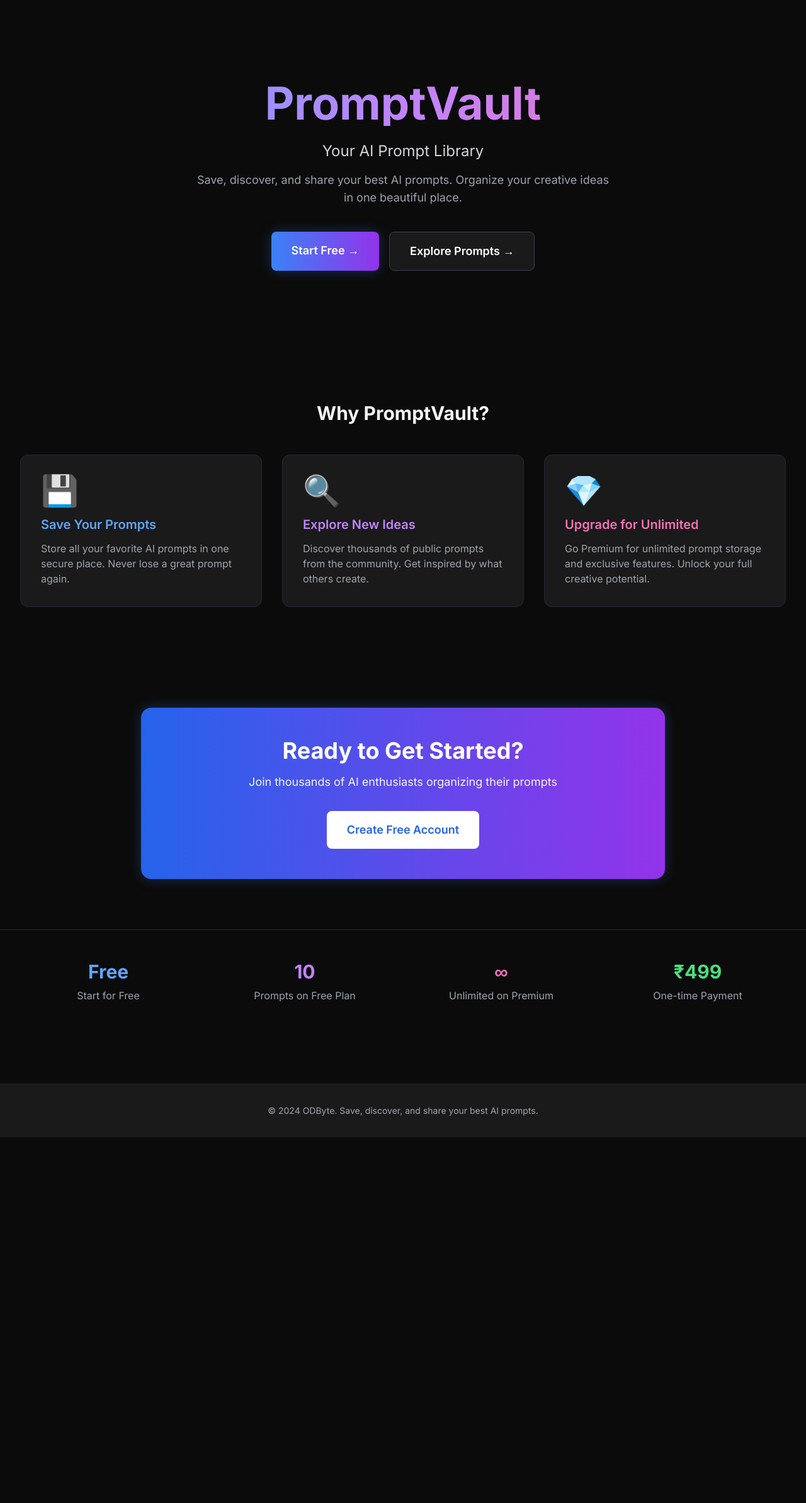
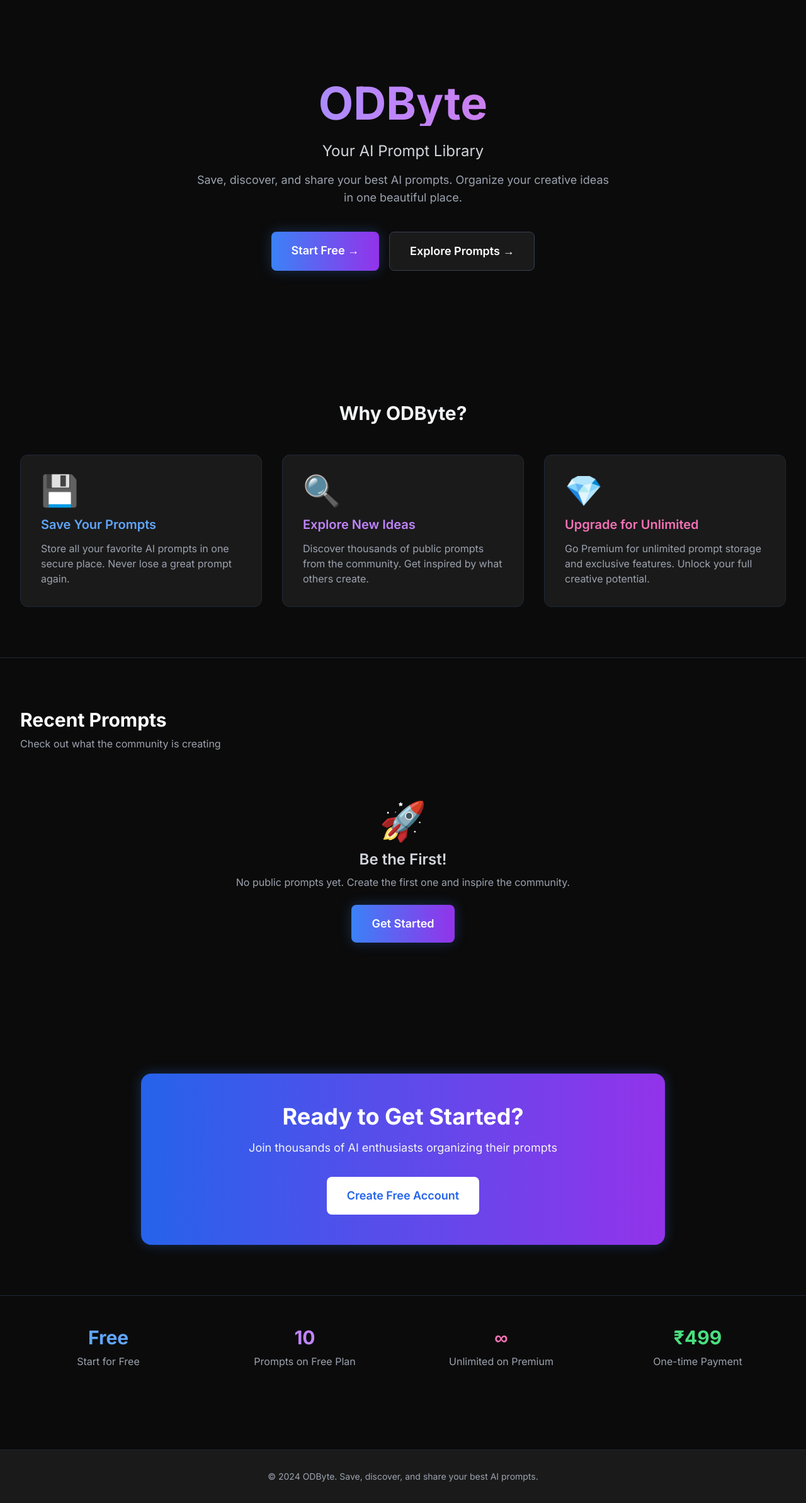
Before and after one commit to bantervines-bit/odbyte, a Flask app: page / in a window 1280 px wide. Shown: the part 65-2452 px from the top of the page at 63% size. Before the commit the page ends 1871 px from the top, so only its background shows below. Run offline with Flask 3, Linux system fonts and the light colour scheme; some libraries are stand-ins or nearby versions.

Commit message:
Update index.html

```diff
--- a/templates/index.html
+++ b/templates/index.html
@@ -6,7 +6,7 @@
     <div class="max-w-7xl mx-auto px-4 sm:px-6 lg:px-8 py-20 md:py-32">
         <div class="text-center">
             <h1 class="text-5xl md:text-7xl font-bold mb-6 bg-gradient-to-r from-blue-400 via-purple-400 to-pink-400 bg-clip-text text-transparent">
-                PromptVault
+                ODByte
             </h1>
             <p class="text-xl md:text-2xl text-gray-300 mb-4">
                 Your AI Prompt Library
@@ -29,7 +29,7 @@
 
 <!-- Features Section -->
 <div class="max-w-7xl mx-auto px-4 sm:px-6 lg:px-8 py-20">
-    <h2 class="text-3xl font-bold text-center mb-12 text-gray-100">Why PromptVault?</h2>
+    <h2 class="text-3xl font-bold text-center mb-12 text-gray-100">Why ODByte?</h2>
 
     <div class="grid md:grid-cols-3 gap-8">
         <div class="bg-[#1a1a1a] p-8 rounded-xl border border-gray-800 hover:border-blue-500 transition card-hover">
@@ -56,6 +56,80 @@
             </p>
         </div>
     </div>
+</div>
+
+<!-- Recent Prompts Section -->
+<div class="max-w-7xl mx-auto px-4 sm:px-6 lg:px-8 py-20 border-t border-gray-800">
+    <div class="flex justify-between items-center mb-8">
+        <div>
+            <h2 class="text-3xl font-bold mb-2">Recent Prompts</h2>
+            <p class="text-gray-400">Check out what the community is creating</p>
+        </div>
+    </div>
+
+    {% if recent_prompts %}
+        <div class="grid md:grid-cols-2 lg:grid-cols-3 gap-6 mb-8">
+            {% for prompt in recent_prompts %}
+                <div class="bg-[#1a1a1a] p-6 rounded-xl border border-gray-800 hover:border-blue-500 transition card-hover">
+                    <div class="flex justify-between items-start mb-4">
+                        <h3 class="text-xl font-semibold text-blue-400">{{ prompt.title }}</h3>
+                        <span class="px-2 py-1 bg-green-900/50 text-green-400 text-xs rounded">Public</span>
+                    </div>
+
+                    <p class="text-gray-400 text-sm mb-4">{{ prompt.description[:100] }}{% if prompt.description|length > 100 %}...{% endif %}</p>
+
+                    <div class="flex flex-wrap gap-2 mb-4">
+                        {% if prompt.category %}
+                            <span class="px-2 py-1 bg-purple-900/50 text-purple-300 text-xs rounded">{{ prompt.category }}</span>
+                        {% endif %}
+                        {% if prompt.ai_model %}
+                            <span class="px-2 py-1 bg-blue-900/50 text-blue-300 text-xs rounded">{{ prompt.ai_model }}</span>
+                        {% endif %}
+                    </div>
+
+                    <a href="{{ url_for('view_prompt', id=prompt.id) }}"
+                       class="block w-full px-4 py-2 bg-blue-600 hover:bg-blue-700 rounded-lg text-center transition text-sm">
+                        View Prompt
+                    </a>
+                </div>
+            {% endfor %}
+        </div>
+
+        <div class="text-center">
+            {% if session.user_id %}
+                <a href="{{ url_for('explore') }}"
+                   class="inline-block px-8 py-4 bg-gradient-to-r from-blue-500 to-purple-600 rounded-lg text-lg font-semibold hover:opacity-90 transition glow">
+                    Explore All Prompts →
+                </a>
+            {% else %}
+                <div class="bg-yellow-900/20 border border-yellow-500/30 rounded-lg p-6 inline-block mb-4">
+                    <p class="text-gray-300 mb-4">
+                        <strong>Want to see all prompts?</strong> Create a free account first!
+                    </p>
+                    <div class="flex gap-4 justify-center">
+                        <a href="{{ url_for('signup') }}"
+                           class="px-6 py-3 bg-gradient-to-r from-blue-500 to-purple-600 rounded-lg font-semibold hover:opacity-90 transition">
+                            Create Account
+                        </a>
+                        <a href="{{ url_for('explore') }}"
+                           class="px-6 py-3 bg-gray-700 hover:bg-gray-600 rounded-lg font-semibold transition">
+                            Browse Anyway
+                        </a>
+                    </div>
+                </div>
+            {% endif %}
+        </div>
+    {% else %}
+        <div class="text-center py-12">
+            <div class="text-6xl mb-4">🚀</div>
+            <h3 class="text-2xl font-semibold mb-2 text-gray-300">Be the First!</h3>
+            <p class="text-gray-400 mb-6">No public prompts yet. Create the first one and inspire the community.</p>
+            <a href="{{ url_for('signup') }}"
+               class="inline-block px-8 py-4 bg-gradient-to-r from-blue-500 to-purple-600 rounded-lg text-lg font-semibold hover:opacity-90 transition glow">
+                Get Started
+            </a>
+        </div>
+    {% endif %}
 </div>
 
 <!-- CTA Section -->
```
